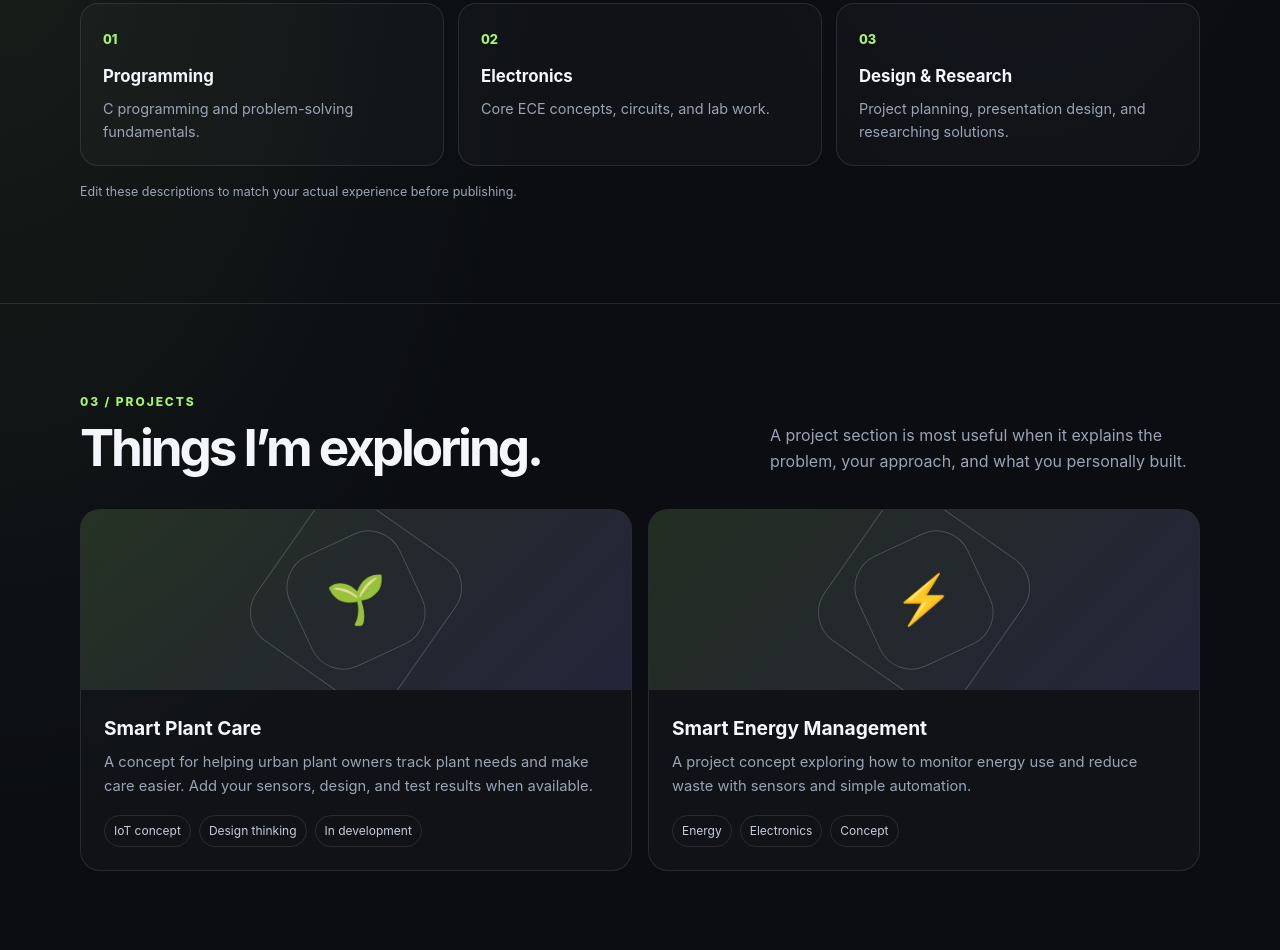
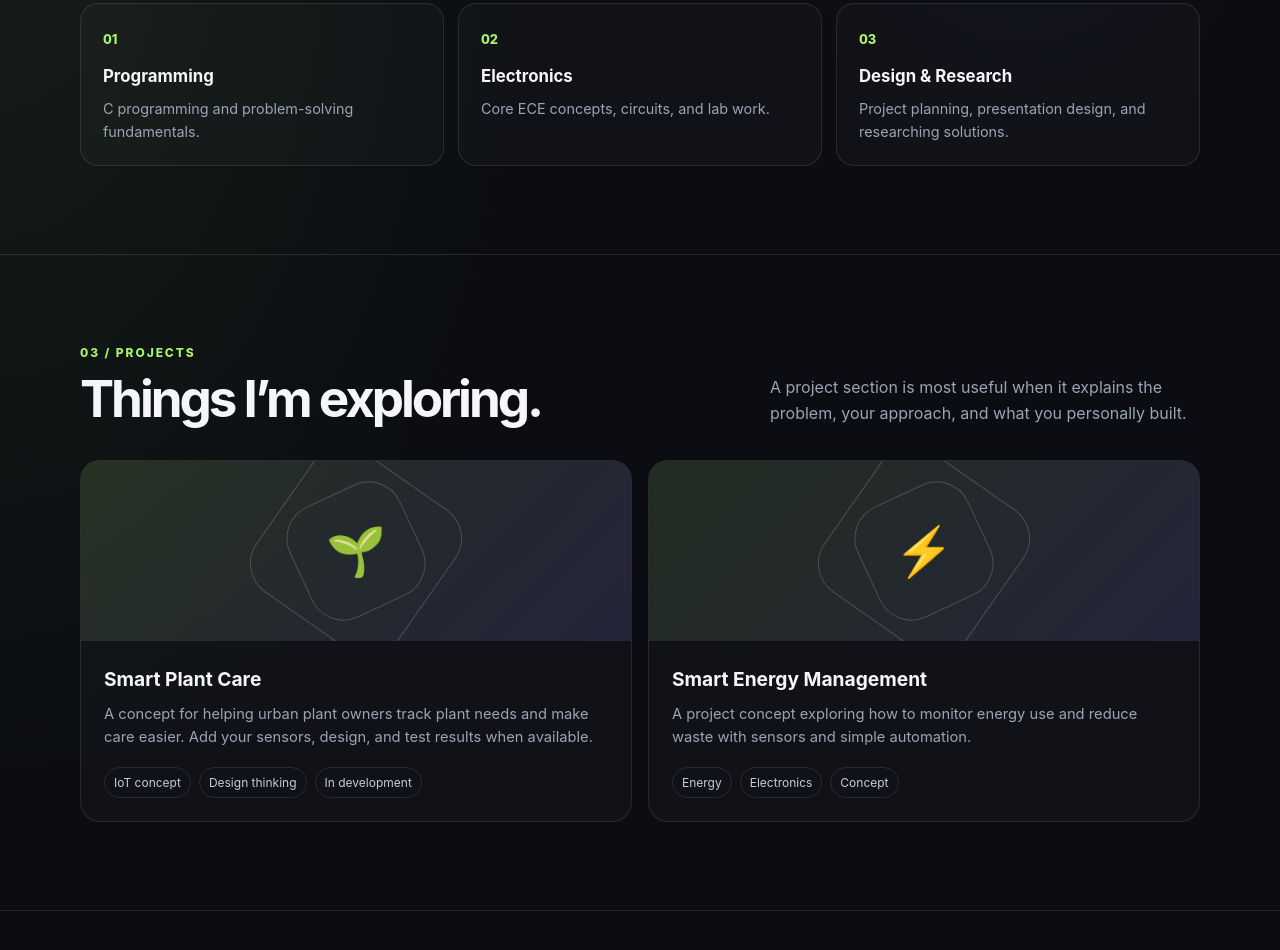
Before and after one commit to ishu-das/ishu-das.github.io, a plain HTML site: page index.html in a window 1280 px wide. Shown: the part 1530-2480 px from the top of the page. Drawn offline with Linux system fonts and the light colour scheme.

Commit message:
Remove edit note from skills section
Removed edit note prompting users to update descriptions.

```diff
--- a/index.html
+++ b/index.html
@@ -55,7 +55,7 @@
         <article class="skill reveal"><span class="num">02</span><h3>Electronics</h3><p>Core ECE concepts, circuits, and lab work.</p></article>
         <article class="skill reveal"><span class="num">03</span><h3>Design & Research</h3><p>Project planning, presentation design, and researching solutions.</p></article>
       </div>
-      <p class="edit-note">Edit these descriptions to match your actual experience before publishing.</p>
+
     </div>
   </section>
   <section id="projects">
```
